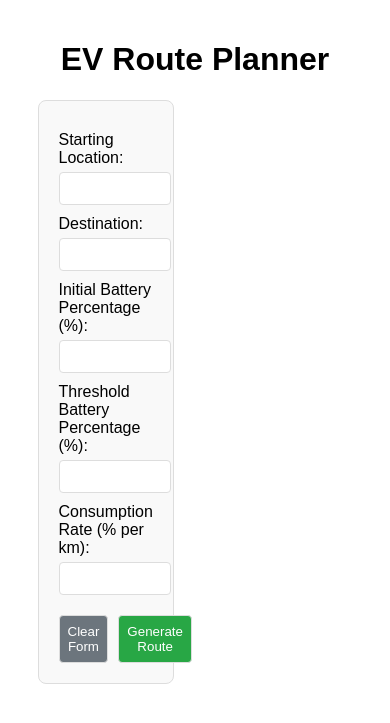
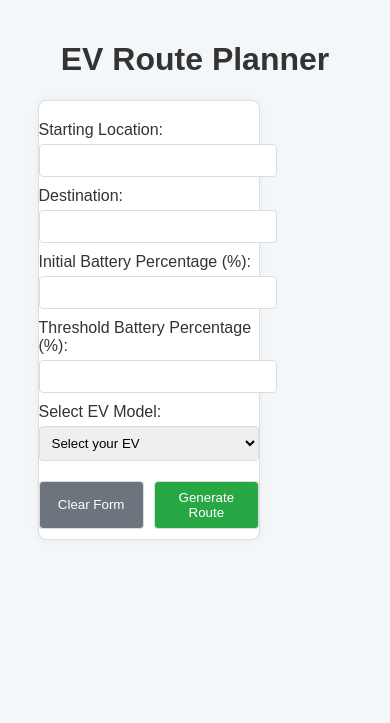
Before and after one commit to cocoblip/Flexible-EV-Route-Planning, a Flask app: page / in a window 390 px wide. Shown: the top 723 px of the page. Run offline with Flask 3, Linux system fonts and the light colour scheme.

Commit message:
UI updates

```diff
--- a/app.py
+++ b/app.py
@@ -17,9 +17,14 @@ def generate_route():
         threshold_soc = float(request.form["threshold_soc"])
         consumption_rate = float(request.form["consumption_rate"])
 
-        road_network, charging_stations, paths, costs, map_filname = map_construction.test_route_planning(start, destination, initial_soc, threshold_soc, consumption_rate)
+        road_network, charging_stations, paths, costs, map_filename_or_status = map_construction.test_route_planning(
+            start, destination, initial_soc, threshold_soc, consumption_rate
+        )
 
-        expected_map_filename = map_filname
+        if map_filename_or_status == "invalid_address":
+            return jsonify({"success": False, "error": "Invalid address entered. Please check your start or destination address."})
+
+        expected_map_filename = map_filename_or_status
 
         if paths is None:
             return jsonify({"success": False, "error": "No valid paths found."})
--- a/templates/index.html
+++ b/templates/index.html
@@ -12,6 +12,8 @@
             flex-direction: column;
             align-items: center;
             margin: 20px;
+            background: #f4f7f9;
+            color: #333;
         }
         #container {
             display: flex;
@@ -23,7 +25,8 @@
             padding: 20px;
             border: 1px solid #ddd;
             border-radius: 8px;
-            background-color: #f9f9f9;
+            background-color: #ffffff;
+            box-shadow: 0 0 10px rgba(0,0,0,0.05);
         }
         #map-section {
             width: 100%;
@@ -33,12 +36,20 @@
             display: block;
             margin-top: 10px;
         }
-        input, button {
+        input, select {
             width: 100%;
             padding: 8px;
             margin-top: 5px;
             border: 1px solid #ddd;
             border-radius: 4px;
+        }
+        button {
+            width: 100%;
+            padding: 8px;
+            margin-top: 5px;
+            border: 1px solid #ddd;
+            border-radius: 4px;
+            transition: background-color 0.3s ease;
         }
         .button-row {
             display: flex;
@@ -68,6 +79,26 @@
             border: none;
             display: none;
         }
+        @media (max-width: 768px) {
+            #container {
+                flex-direction: column;
+            }
+
+            #form-section {
+                width: 70%;
+                padding: 10px 0;
+            }
+
+            #map-section {
+                width: 100%;
+                padding: 10px 0;
+            }
+
+            iframe {
+                height: 400px;
+            }
+        }
+
     </style>
 </head>
 <body>
@@ -84,13 +115,30 @@
             <input type="text" id="destination" name="destination" required>
 
             <label for="initial_soc">Initial Battery Percentage (%):</label>
-            <input type="number" id="initial_soc" name="initial_soc" required min="0" max="100" step="0.1">
+            <input type="number" id="initial_soc" name="initial_soc" required min="0" max="100" step="0.01">
 
             <label for="threshold_soc">Threshold Battery Percentage (%):</label>
-            <input type="number" id="threshold_soc" name="threshold_soc" required min="0" max="100" step="0.1">
+            <input type="number" id="threshold_soc" name="threshold_soc" required min="0" max="100" step="0.01">
 
-            <label for="consumption_rate">Consumption Rate (% per km):</label>
-            <input type="number" id="consumption_rate" name="consumption_rate" required min="0" step="0.1">
+            <label for="ev_model">Select EV Model:</label>
+            <select id="ev_model" name="ev_model" required>
+                <option value="" disabled selected>Select your EV</option>
+                <option value="Tesla Model 3">Tesla Model 3 </option>
+                <option value="Mini Cooper SE">Mini Cooper SE </option>
+                <option value="Citroen e-C4 X">Citroen e-C4 X </option>
+                <option value="Tesla Model Y Long Range AWD">Tesla Model Y Long Range AWD </option>
+                <option value="Porsche Taycan 4S Plus">Porsche Taycan 4S Plus </option>
+                <option value="BMW i4 M50">BMW i4 M50 </option>
+                <option value="BMW i7 xDrive60">BMW i7 xDrive60 </option>
+                <option value="Rolls-Royce Spectre">Rolls-Royce Spectre </option>
+                <option value="VinFast VF 9 Extended Range">VinFast VF 9 Extended Range </option>
+                <option value="Toyota PROACE Verso M 50 kWh">Toyota PROACE Verso M 50 kWh </option>
+                <option value="Mercedes-Benz eVito Tourer Long 90 kWh">Mercedes-Benz eVito Tourer Long 90 kWh </option>
+                <option value="Mercedes-Benz G 580">Mercedes-Benz G 580 </option>
+            </select>
+
+            <!-- Hidden field for sending consumption rate -->
+            <input type="hidden" id="consumption_rate" name="consumption_rate">
 
             <div class="button-row">
                 <button type="button" id="clear-button">Clear Form</button>
@@ -100,6 +148,12 @@
     </div>
 
     <div id="map-section">
+        <div id="loading-message" style="display: none; position: absolute; top: 50%; left: 50%;
+            transform: translate(-50%, -50%); font-size: 18px; font-weight: bold; color: #444;
+            background-color: rgba(255,255,255,0.9); padding: 20px; border-radius: 8px; z-index: 10;
+            text-align: center;">
+            🛠️ Generating map... Please wait.
+        </div>
         <iframe id="map-frame" src=""></iframe>
     </div>
 </div>
@@ -109,17 +163,48 @@
         const defaultGenerateColor = '#28a745';
         const clickedGenerateColor = 'red';
 
+        const evConsumptionRates = {
+            "Tesla Model 3": 0.137,
+            "Mini Cooper SE": 0.149,
+            "Citroen e-C4 X": 0.157,
+            "Tesla Model Y Long Range AWD": 0.167,
+            "Porsche Taycan 4S Plus": 0.172,
+            "BMW i4 M50": 0.181,
+            "BMW i7 xDrive60": 0.199,
+            "Rolls-Royce Spectre": 0.219,
+            "VinFast VF 9 Extended Range": 0.239,
+            "Toyota PROACE Verso M 50 kWh": 0.257,
+            "Mercedes-Benz eVito Tourer Long 90 kWh": 0.281,
+            "Mercedes-Benz G 580": 0.322,
+        };
+
+        $("#ev_model").change(function () {
+            const selectedModel = $(this).val();
+            const rate = evConsumptionRates[selectedModel];
+            $("#consumption_rate").val(rate);
+        });
+
         $("#route-form").submit(function (event) {
             event.preventDefault();
 
+            const initialSOC = parseFloat($("#initial_soc").val());
+            const thresholdSOC = parseFloat($("#threshold_soc").val());
+
+            if (thresholdSOC > initialSOC) {
+                alert("⚠️ Threshold battery percentage cannot be greater than Initial battery percentage.");
+                return;
+            }
+
             // Change color on click
             $("#generate-button").css("background-color", clickedGenerateColor);
+            $("#loading-message").show();
 
             $.ajax({
                 type: "POST",
                 url: "/generate-route",
                 data: $(this).serialize(),
                 success: function (response) {
+                    $("#loading-message").hide();
                     if (response.success) {
                         let timestamp = new Date().getTime();
                         let updatedURL = response.map_url + "?t=" + timestamp; // Prevent caching
@@ -129,6 +214,7 @@
                     }
                 },
                 error: function () {
+                    $("#loading-message").hide();
                     alert("Failed to connect to the server.");
                 }
             });
```
Also changed, not shown: map_construction.py (+4 -5 lines), map_renderer.py (+39 -11 lines).
